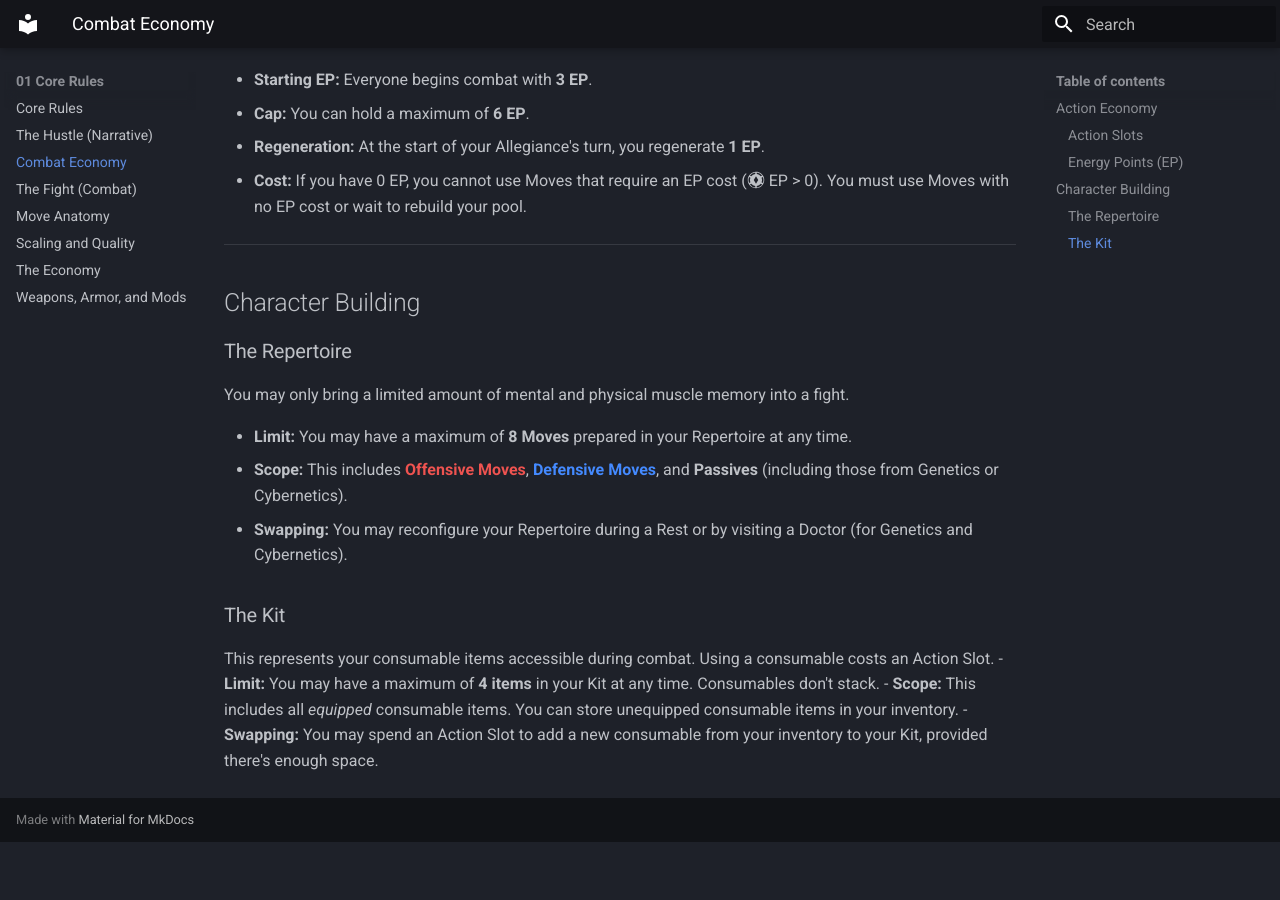
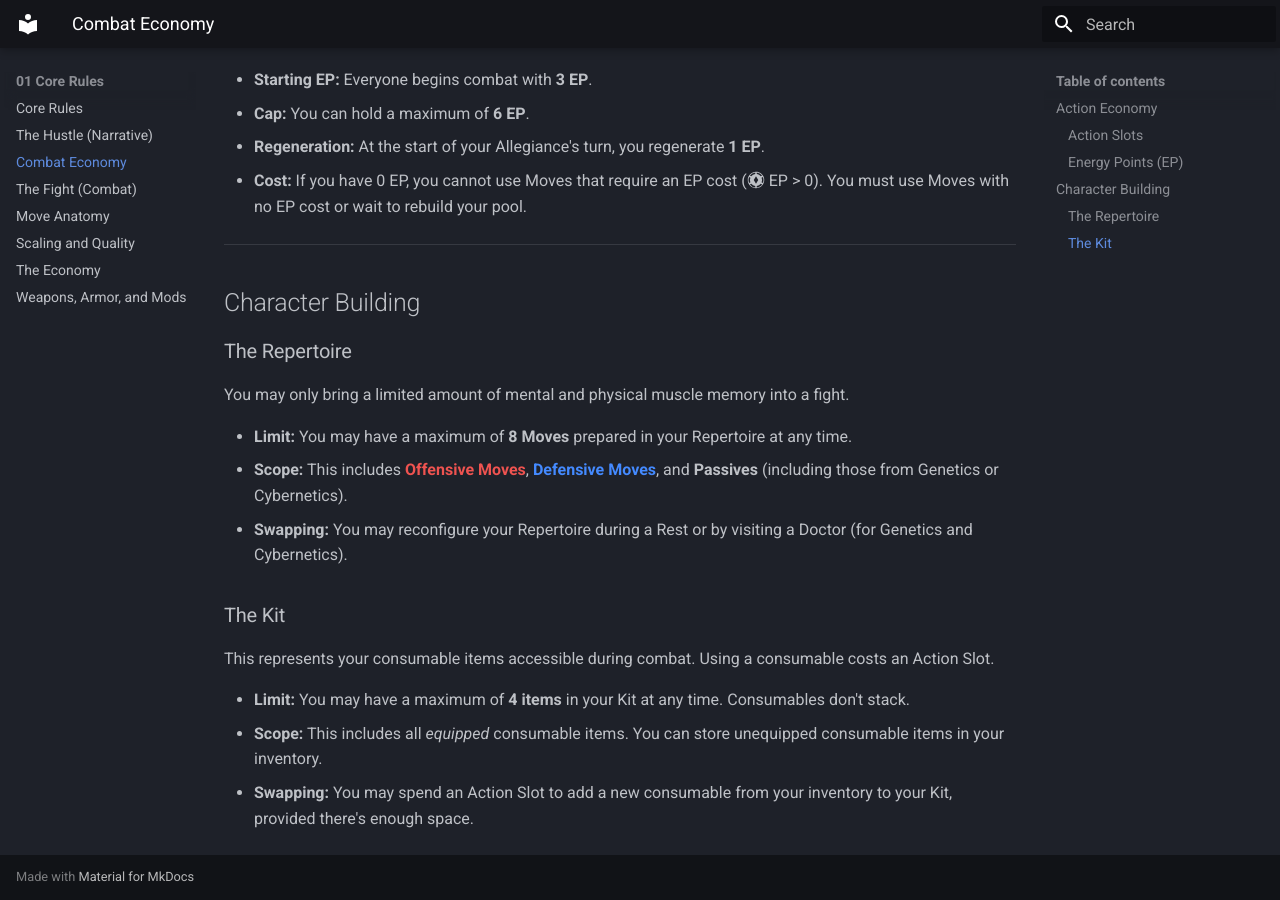
Before and after one commit to Bonfou/LimboRPG, an MkDocs documentation site: the page built from docs/01_Core_Rules/01.2_Combat_Economy.md, in a window 1280 px wide and 900 px high, scrolled down 601 px. Built offline with MkDocs 1.6.1 and Material for MkDocs 9.7.7, drawn with Linux system fonts in a browser that asks for light colours; before the commit the page ends 1443 px from its top, so only the background shows below that.

Commit message:
Fix formatting

```diff
--- a/docs/01_Core_Rules/01.2_Combat_Economy.md
+++ b/docs/01_Core_Rules/01.2_Combat_Economy.md
@@ -25,6 +25,7 @@ You may only bring a limited amount of mental and physical muscle memory into a
 * **Swapping:** You may reconfigure your Repertoire during a Rest or by visiting a Doctor (for Genetics and Cybernetics).
 ### The Kit
 This represents your consumable items accessible during combat. Using a consumable costs an Action Slot.
-- **Limit:** You may have a maximum of **4 items** in your Kit at any time. Consumables don't stack.
-- **Scope:** This includes all *equipped* consumable items. You can store unequipped consumable items in your inventory.
-- **Swapping:** You may spend an Action Slot to add a new consumable from your inventory to your Kit, provided there's enough space.
+
+* **Limit:** You may have a maximum of **4 items** in your Kit at any time. Consumables don't stack.
+* **Scope:** This includes all *equipped* consumable items. You can store unequipped consumable items in your inventory.
+* **Swapping:** You may spend an Action Slot to add a new consumable from your inventory to your Kit, provided there's enough space.
```
